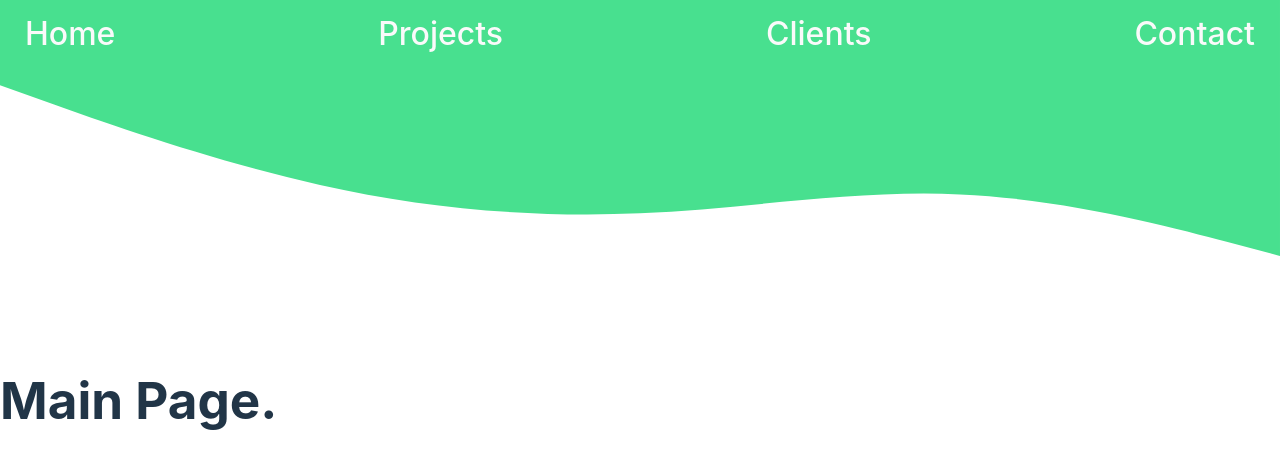
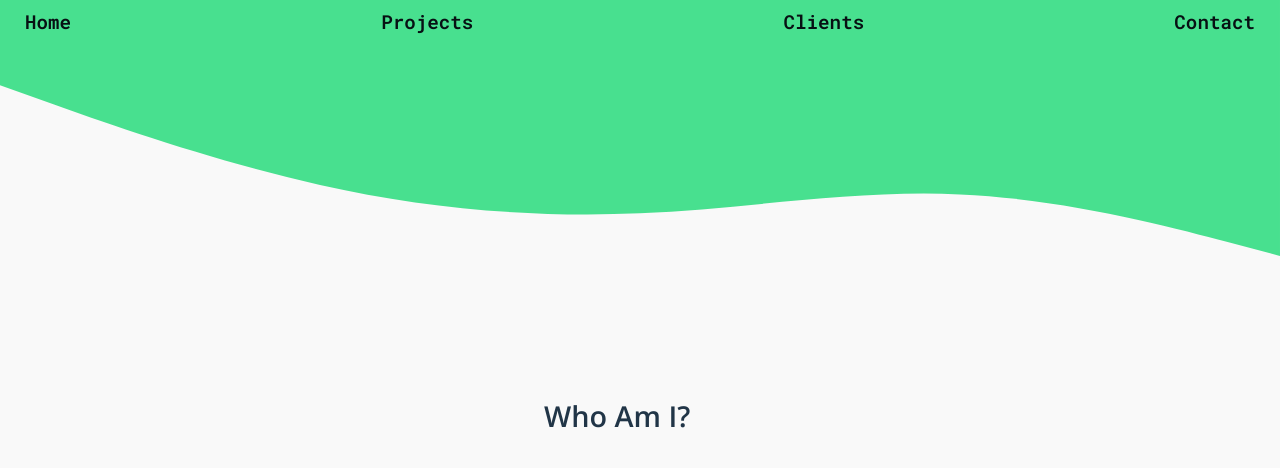
Before and after one commit to admodev/admodevops-portfolio, a React (Vite) app: page / in a window 1280 px wide. Shown: the top 468 px of the page. Built offline with nearby package versions, Linux system fonts and the light colour scheme.

Commit message:
(style): ui, refactor ui style

```diff
--- a/src/components/Header/styles.css
+++ b/src/components/Header/styles.css
@@ -19,7 +19,8 @@
 
 .headerLink {
   margin: 10px 25px;
-  font-size: 2rem;
+  font-size: 1.2rem;
+  font-weight: 600;
   display: block;
   flex-grow: 0;
   flex-shrink: 1;
@@ -27,10 +28,21 @@
   align-self: auto;
   order: 0;
   text-decoration: none;
-  color: #fafafa;
+  color: #071013;
+  font-family: 'Roboto Mono', monospace;
+  line-height: 1.2;
 }
 
-@media (max-width: 400px) {
+.headerLink:hover {
+  color: #F9F9F9;
+  text-decoration: underline;
+}
+
+.headerLink:active {
+  text-decoration: underline;
+}
+
+@media (max-width: 450px) {
   .headerMenu {
     background-color: #48e08f;
   }
--- a/src/index.css
+++ b/src/index.css
@@ -1,11 +1,13 @@
+@import url('https://fonts.googleapis.com/css2?family=Open+Sans:wght@400;600&family=Roboto+Mono:wght@400;600&display=swap');
+
 :root {
-  font-family: Inter, system-ui, Avenir, Helvetica, Arial, sans-serif;
+  font-family: 'Open Sans', sans-serif;
   line-height: 1.5;
   font-weight: 400;
 
   color-scheme: light dark;
   color: rgba(255, 255, 255, 0.87);
-  background-color: #242424;
+  background-color: #F9F9F9;
 
   font-synthesis: none;
   text-rendering: optimizeLegibility;
@@ -29,11 +31,13 @@ body {
   place-items: center;
   min-width: 320px;
   min-height: 100vh;
+  font-family: 'Open Sans', sans-serif;
 }
 
 h1 {
-  font-size: 3.2em;
+  font-size: 1.8em;
   line-height: 1.1;
+  text-transform: capitalize;
 }
 
 button {
@@ -58,7 +62,7 @@ button:focus-visible {
 @media (prefers-color-scheme: light) {
   :root {
     color: #213547;
-    background-color: #ffffff;
+    background-color: #F9F9F9;
   }
   a:hover {
     color: #747bff;
--- a/src/pages/Home.tsx
+++ b/src/pages/Home.tsx
@@ -1,11 +1,16 @@
 import * as React from "react";
+
+// styles
+import './styles/home.css';
 
 const HomePage: React.FC = () => {
   return (
     <>
       <div>
         <main>
-          <h1>Main Page.</h1>
+          <div className="titleContainer">
+            <h1>Who am i?</h1>
+          </div>
         </main>
       </div>
     </>
--- /dev/null
+++ b/src/pages/styles/home.css
@@ -0,0 +1,9 @@
+main {
+    width: 100vw;
+}
+
+.titleContainer {
+    width: 15vw;
+    height: 20px;
+    margin: 0 auto;
+}
```
